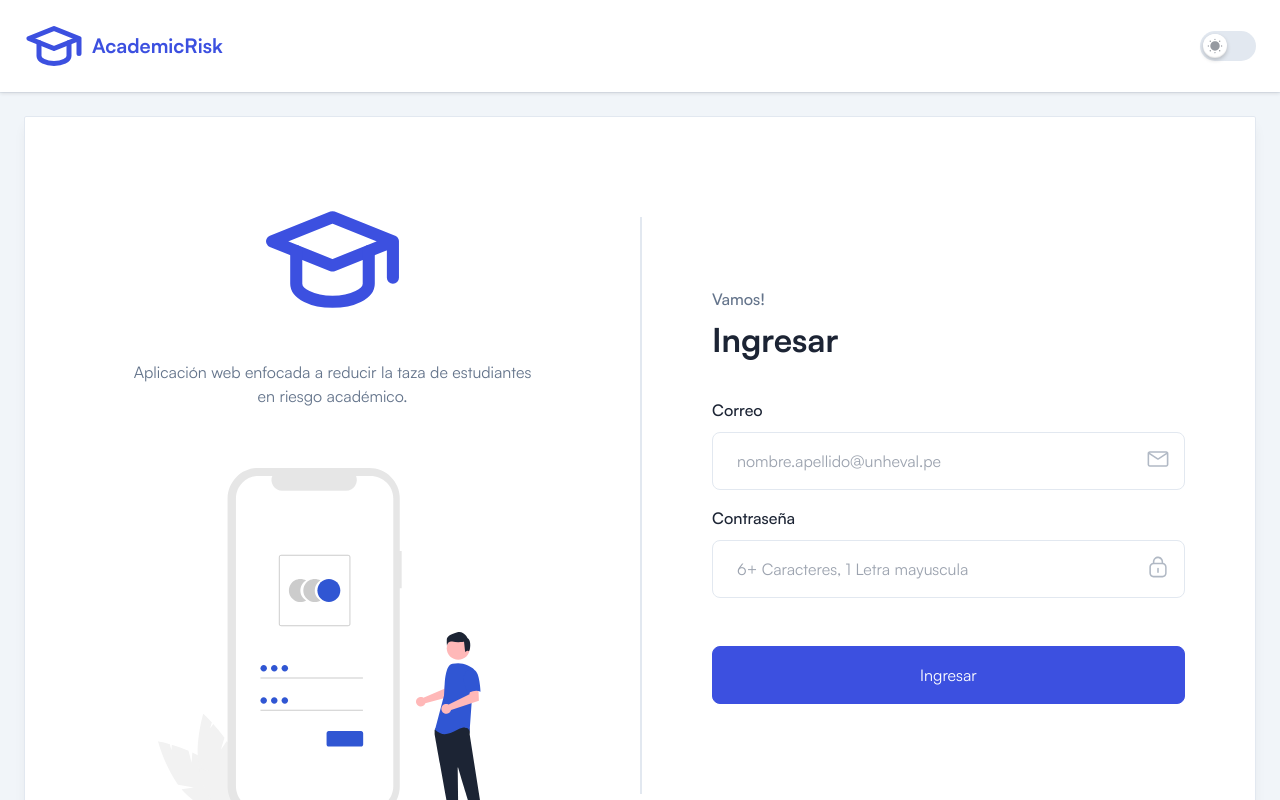
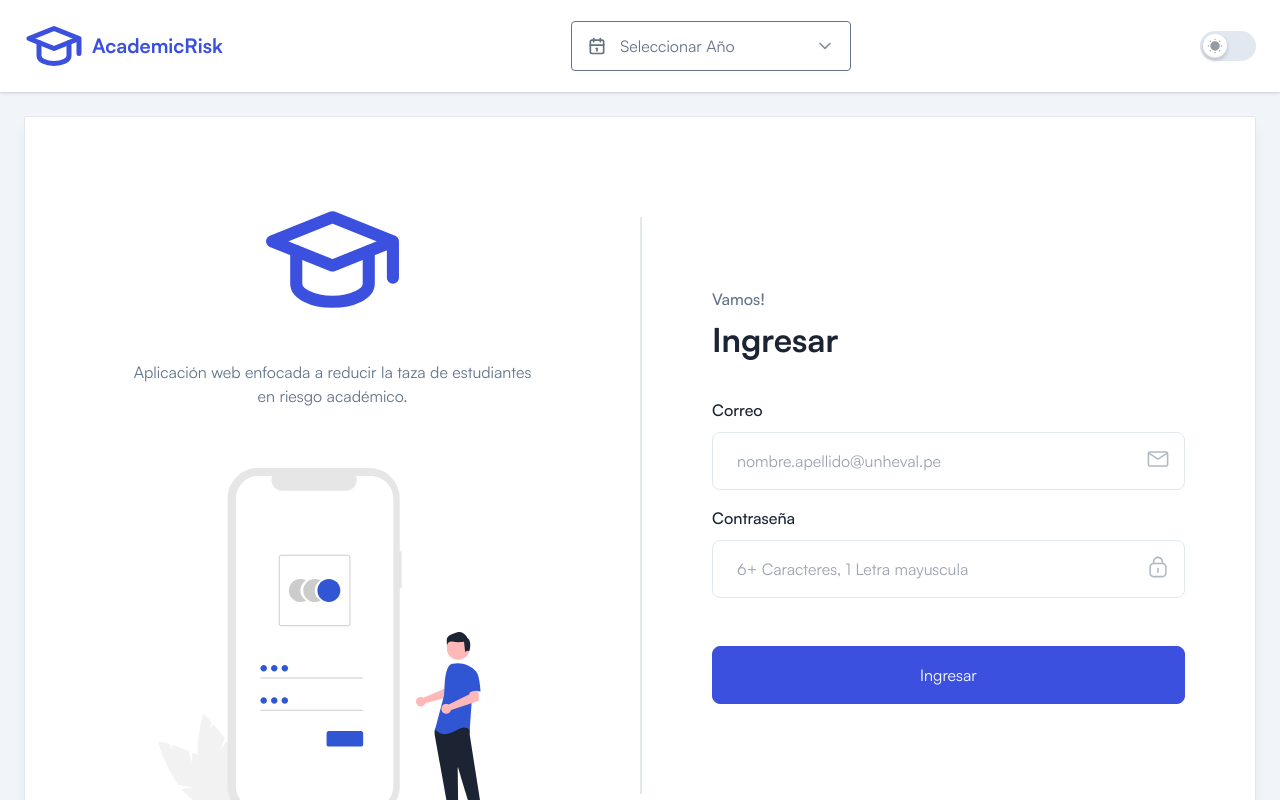
Before and after one commit to KrizRoMe/academic-risk, a Next.js app: page / in a window 1280 px wide. Built offline with nearby package versions, Linux system fonts and the light colour scheme.

Commit message:
feat add select year header (#5)

```diff
--- a/src/components/Header/index.tsx
+++ b/src/components/Header/index.tsx
@@ -10,7 +10,7 @@ const Header = (props: {
 }) => {
   return (
     <header className="sticky top-0 z-999 flex w-full bg-white drop-shadow-1 dark:bg-boxdark dark:drop-shadow-none">
-      <div className="flex flex-grow items-center justify-between px-4 py-4 shadow-2 md:px-6 2xl:px-11">
+      <div className="flex flex-grow items-center justify-between gap-2 px-4 py-4 shadow-2 md:px-6 2xl:px-12">
         {/* <!-- Sidebar Toggle Button --> */}
         {props.isShowUser && (
           <div className="flex items-center gap-2 sm:gap-4 lg:hidden">
@@ -56,20 +56,11 @@ const Header = (props: {
               </span>
             </button>
             {/* <!-- Hamburger Toggle BTN --> */}
-
-            <Link className="block flex-shrink-0 lg:hidden" href="/">
-              <Image
-                width={32}
-                height={32}
-                src={"/images/logo/logo.svg"}
-                alt="Logo"
-              />
-            </Link>
           </div>
         )}
 
-        <div className="flex items-center gap-2 ">
-          {!props.isShowUser && (
+        {!props.isShowUser && (
+          <div className="flex items-center gap-2">
             <>
               <Link href="/">
                 <Image
@@ -93,7 +84,42 @@ const Header = (props: {
                 AcademicRisk
               </h2>
             </>
-          )}
+          </div>
+        )}
+
+        <div className="relative z-20 w-30 bg-white dark:bg-form-input sm:w-50 md:w-70">
+          <span className="absolute left-4 top-1/2 z-30 -translate-y-1/2">
+            <Image
+              width={20}
+              height={20}
+              src={"/images/header/year.svg"}
+              alt="Year"
+              priority
+            />
+          </span>
+          <select className="relative z-20 w-full appearance-none rounded border bg-transparent px-12 py-3 outline-none transition focus:border-primary active:border-primary dark:border-form-strokedark dark:bg-form-input ">
+            <option value="" className="text-body dark:text-bodydark">
+              Seleccionar Año
+            </option>
+            <option value="1" className="text-body dark:text-bodydark">
+              2024
+            </option>
+            <option value="2" className="text-body dark:text-bodydark">
+              2023
+            </option>
+            <option value="3" className="text-body dark:text-bodydark">
+              2022
+            </option>
+          </select>
+          <span className="absolute right-4 top-1/2 z-10 -translate-y-1/2">
+            <Image
+              width={20}
+              height={20}
+              src={"/images/header/select-arrow.svg"}
+              alt="Year"
+              priority
+            />
+          </span>
         </div>
 
         <div className="flex items-center gap-3 2xsm:gap-7">
```
Also changed, not shown: public/images/header/select-arrow.svg (added), public/images/header/year.svg (added).
